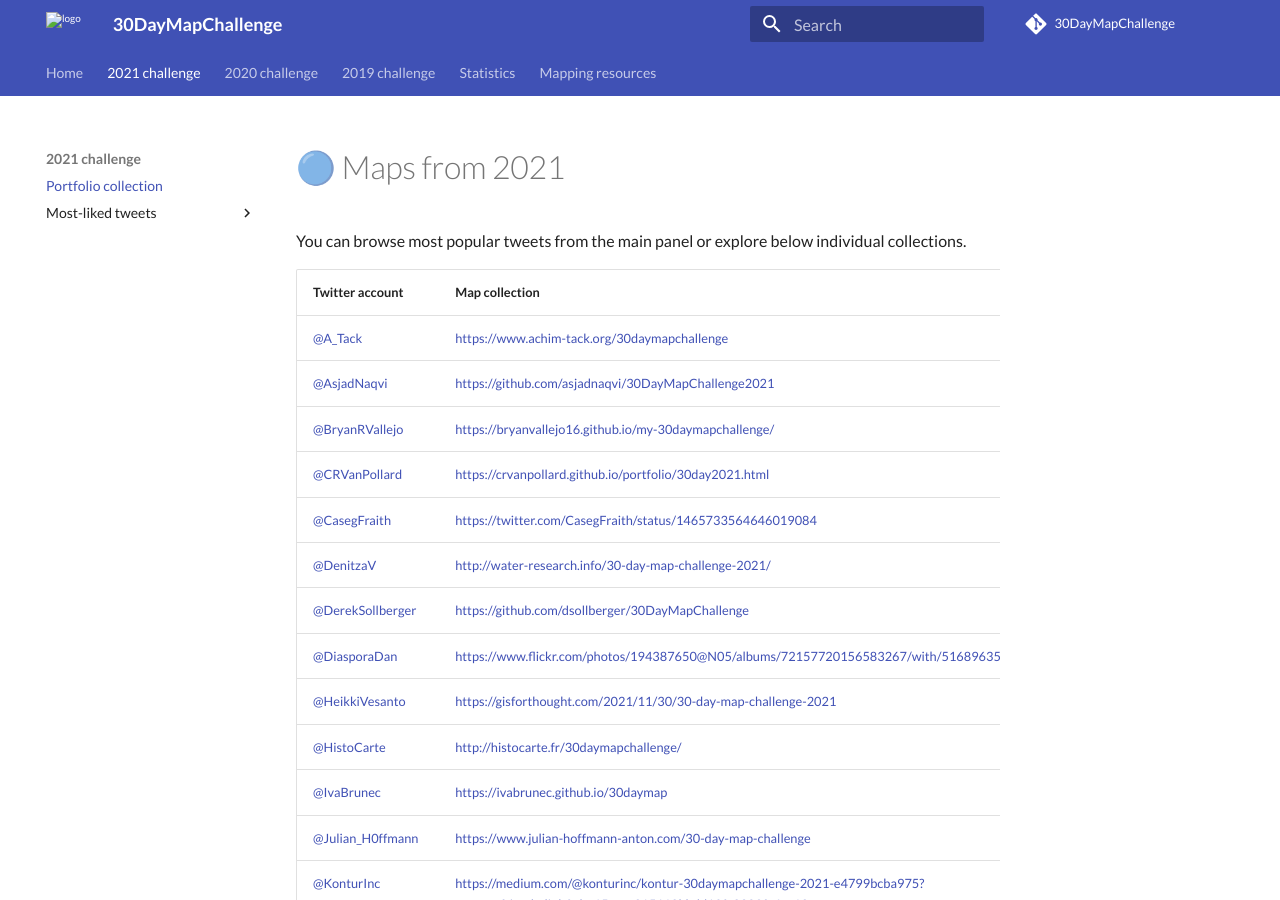
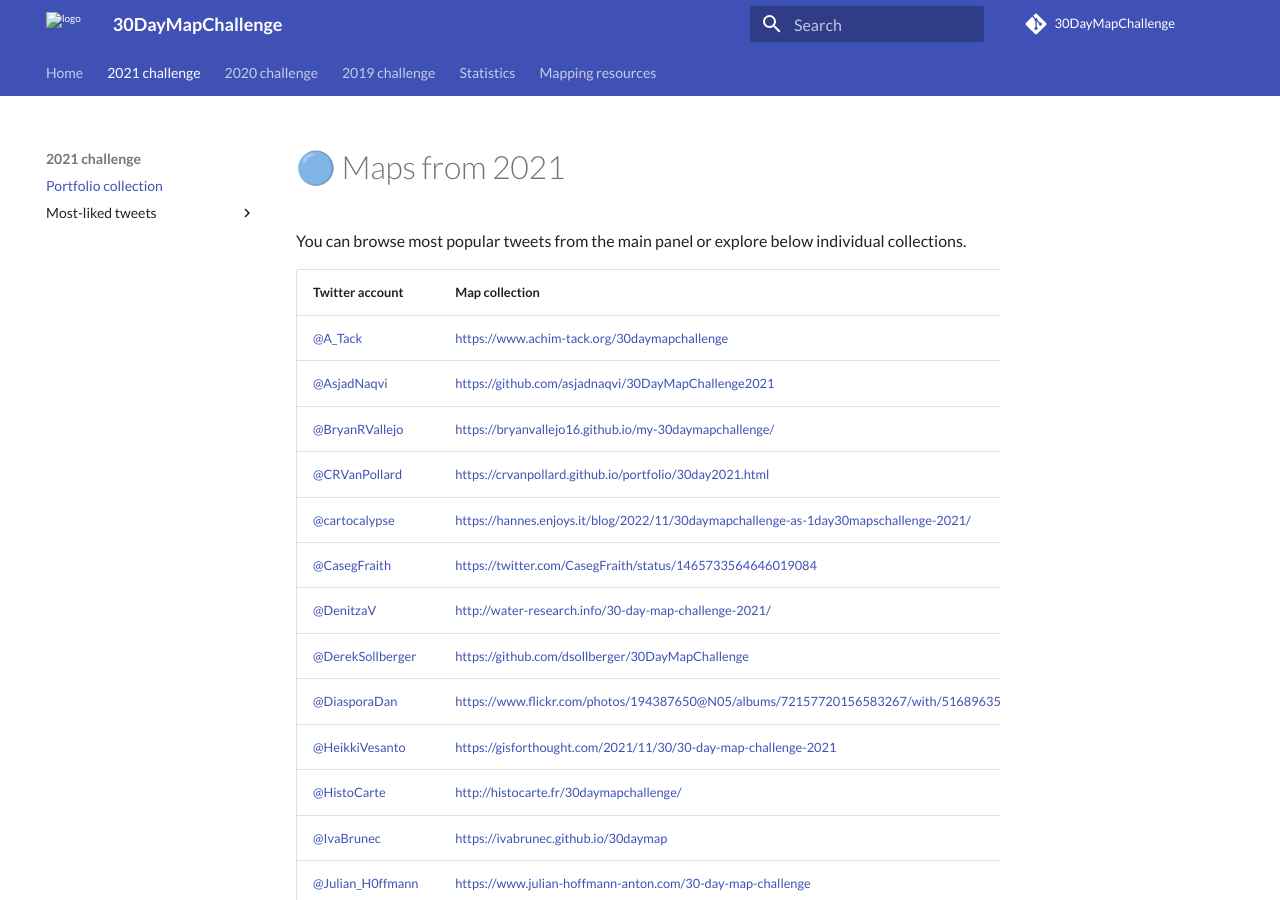
Before and after one commit to tjukanovt/30DayMapChallenge, an MkDocs documentation site: the page built from docs/2021/index.md, in a window 1280 px wide and 900 px high. Built offline with MkDocs 1.6.1 and Material for MkDocs 9.7.7, drawn with Linux system fonts in a browser that asks for light colours; comment, search, counter and statistics services are not loaded.

Commit message:
better late than never

```diff
--- a/docs/2021/index.md
+++ b/docs/2021/index.md
@@ -10,6 +10,7 @@ You can browse most popular tweets from the main panel or explore below individu
 | [@AsjadNaqvi](https://twitter.com/AsjadNaqvi)            | [https://github.com/asjadnaqvi/30DayMapChallenge2021](https://github.com/asjadnaqvi/30DayMapChallenge2021)    																																						   |
 | [@BryanRVallejo](https://twitter.com/BryanRVallejo)      | [https://bryanvallejo16.github.io/my-30daymapchallenge/](https://bryanvallejo16.github.io/my-30daymapchallenge/)                                                                                                                                                      |
 | [@CRVanPollard](https://twitter.com/CRVanPollard)        | [https://crvanpollard.github.io/portfolio/30day2021.html](https://crvanpollard.github.io/portfolio/30day2021.html)                                                                                                                                                    |
+| [@cartocalypse](https://norden.social/@cartocalypse) | [https://hannes.enjoys.it/blog/2022/11/30daymapchallenge-as-1day30mapschallenge-2021/](https://hannes.enjoys.it/blog/2022/11/30daymapchallenge-as-1day30mapschallenge-2021/) |
 | [@CasegFraith](https://twitter.com/CasegFraith)          | [https://twitter.com/CasegFraith/status/1465733564646019084](https://twitter.com/CasegFraith/status/1465733564646019084)                                                                                                                                              |
 | [@DenitzaV](https://twitter.com/DenitzaV)                | [http://water-research.info/30-day-map-challenge-2021/](http://water-research.info/30-day-map-challenge-2021/)                                                                                                                                                        |
 | [@DerekSollberger](https://twitter.com/DerekSollberger)  | [https://github.com/dsollberger/30DayMapChallenge](https://github.com/dsollberger/30DayMapChallenge)                                                                                                                                                                  |
```
